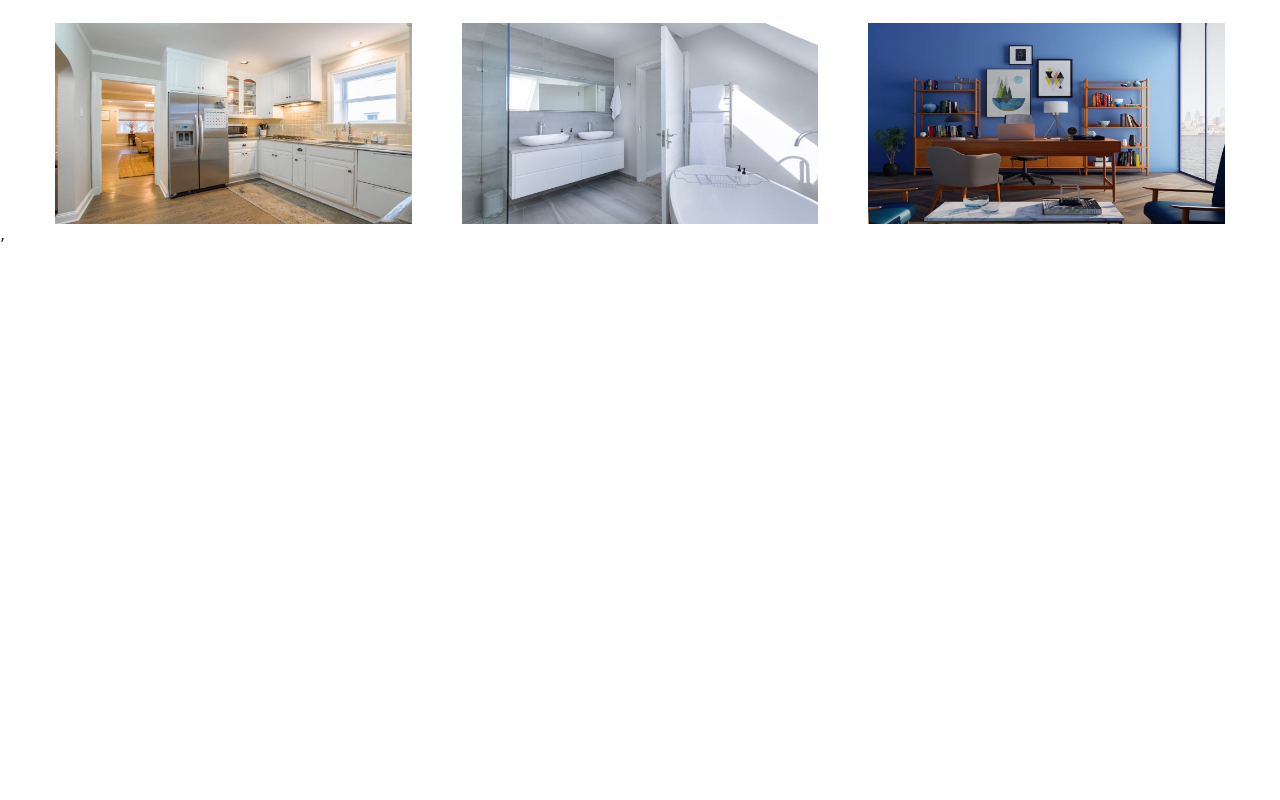
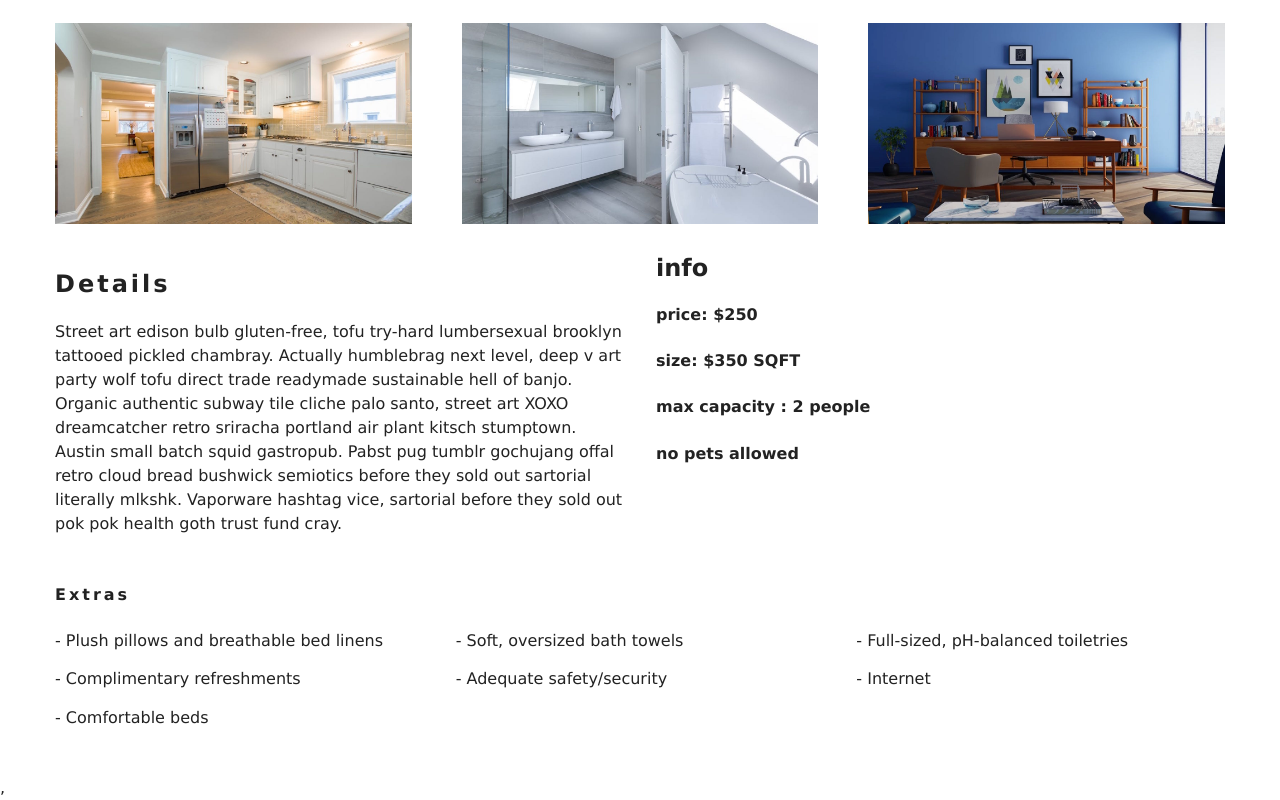
Before and after one commit to C-H-I-L-L/Very-Well-Resort-Hotel, a React (Create React App) app: page /rooms/double-basic in a window 1280 px wide. Shown: the part 603-1403 px from the top of the page. Before the commit the page ends 849 px from the top, so only its background shows below. Built offline with nearby package versions, Linux system fonts and the light colour scheme.

Commit message:
Started building rooms filter

```diff
--- /dev/null
+++ b/src/components/RoomsContainer.js
@@ -0,0 +1,55 @@
+// import React from 'react';
+// import RoomsFilter from './RoomsFilter';
+// import RoomsList from './RoomsList';
+// import { withRoomConsumer } from '../context';
+// import Loading from './Loading';
+
+// function RoomContainer({context}) {
+//     const {loading,sortedRooms,rooms} = context;
+//     if (loading) {
+//         return <Loading />;
+//     }
+//     return (
+//         <>
+//             <RoomsFilter rooms={rooms} />
+//             <RoomsList rooms={sortedRooms} />
+//         </>
+//     );
+// }
+
+// export default withRoomConsumer(RoomContainer);
+
+
+
+
+
+// Below is how to to the same thing as above, without higher-order components
+
+import React from 'react'
+import RoomsFilter from './RoomsFilter'
+import RoomsList from './RoomsList'
+import {RoomConsumer} from '../context'
+import Loading from './Loading'
+
+export default function RoomsContainer() {
+    return (
+        <RoomConsumer>
+            {value => {
+                    const {loading,sortedRooms,rooms} = value;
+                    if (loading) {
+                        return <Loading />
+                    }
+                    return (
+                        <div>
+                            <RoomsFilter rooms={rooms} />
+                            <RoomsList rooms={sortedRooms}/>
+                        </div>
+                    );
+                }
+            }
+
+
+        </RoomConsumer>
+
+    )
+}
--- /dev/null
+++ b/src/components/RoomsFilter.js
@@ -0,0 +1,9 @@
+import React from 'react'
+
+export default function RoomsFilter() {
+    return (
+        <div>
+            hello from rooms filter
+        </div>
+    )
+}
--- /dev/null
+++ b/src/components/RoomsList.js
@@ -0,0 +1,23 @@
+import React from 'react'
+import Room from './Room'
+
+export default function RoomsList({rooms}) {
+    if (rooms.length === 0) {
+        return (
+            <div className="empty-search">
+                <h3>Unfortnately, no rooms matched your search parameters</h3>
+            </div>
+        );
+    }
+    return (
+        <section className="roomslist">
+            <div className="roomslist-center">
+                {
+                    rooms.map(item => {
+                        return <Room key={item.id} room={item} />;
+                    })
+                }
+            </div>
+        </section>
+    );
+}
--- a/src/context.js
+++ b/src/context.js
@@ -9,7 +9,7 @@
         rooms:[],
         sortedRooms:[],
         featuredRooms: [],
-        loading: true
+        loading: false
     };
 
     // getData
@@ -21,7 +21,7 @@
             rooms,
             featuredRooms,
             sortedRooms:rooms,
-            loading:false
+            // loading:false
         });
     }
 
@@ -58,4 +58,12 @@
 
 const RoomConsumer = RoomContext.Consumer;
 
+export function withRoomConsumer(Component) {
+    return function ConsumerWrapper(props) {
+        return <RoomConsumer>
+            {value => <Component {...props} context={value}/>};
+        </RoomConsumer>
+    }
+}
+
 export{ RoomProvider, RoomConsumer, RoomContext };
--- a/src/pages/Rooms.js
+++ b/src/pages/Rooms.js
@@ -2,9 +2,11 @@
 import Hero from '../components/Hero';
 import Banner from '../components/Banner';
 import {Link} from 'react-router-dom';
+import RoomsContainer from '../components/RoomsContainer';
 
 const Rooms = () => {
     return (
+       <>
             <Hero hero="roomsHero">
                 <Banner title="our rooms">
                     <Link to='/' className="btn-primary">
@@ -12,7 +14,9 @@
                     </Link>
                 </Banner>
             </Hero>
+            <RoomsContainer />
 
+        </>
     );
 }
 
--- a/src/pages/SingleRoom.js
+++ b/src/pages/SingleRoom.js
@@ -63,6 +63,33 @@
                         return <img key={index} src={item} alt={name}/>;
                     })}
                 </div>
+                <div className="single-room-info">
+                    <article className="desc">
+                        <h3>details</h3>
+                        <p>{description}</p>
+                    </article>
+                    <article classname="info">
+                        <h3>
+                            info
+                        </h3>
+                        <h6>price: ${price}</h6>
+                        <h6>size: ${size} SQFT</h6>
+                        <h6>max capacity : {
+                            capacity > 1 ? `${capacity} people`: `${capacity} person`
+                        }
+                        </h6>
+                        <h6>{pets?"pets allowed":"no pets allowed"}</h6>
+                        <h6>{breakfast && "free breakfast included"}</h6>
+                    </article>
+                </div>
+            </section>
+            <section className="room-extras">
+                <h6>extras</h6>
+                <ul className="extras">
+                    {extras.map((item,index) => {
+                        return <li key={index}>- {item}</li>;
+                    })}
+                </ul>
             </section>
         </>
         );
```
Lines whose indentation alone changed are shown as unchanged.
